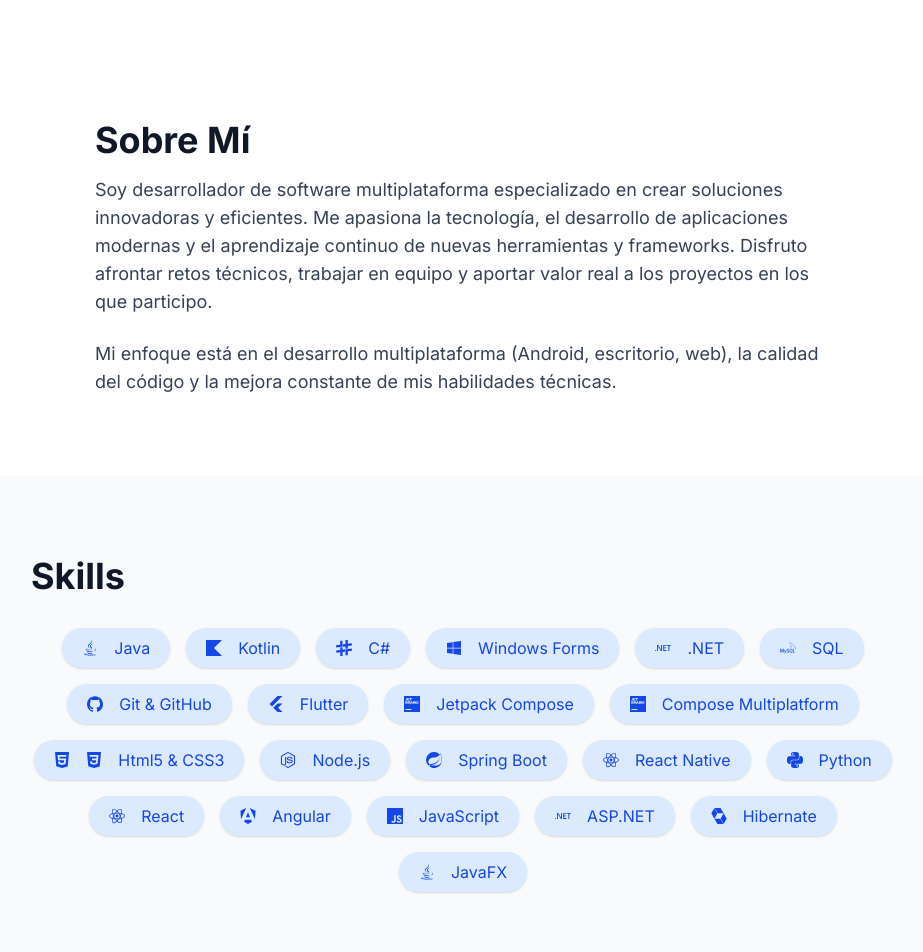
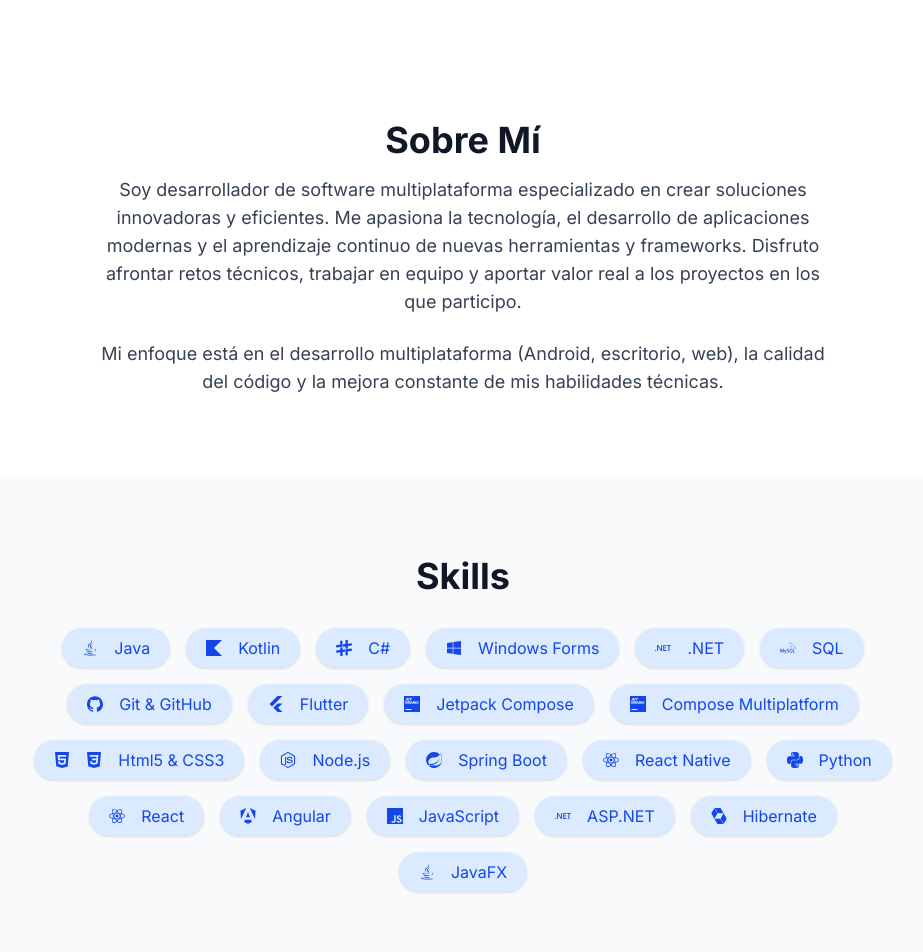
Before and after one commit to MendietaGarciaAlejandro/portfolioWebMendieta, a Next.js app: page / in a window 1280 px wide. Shown: the part 760-1712 px from the top of the page, without its empty margins (177-1100 px from the left). Built offline with nearby package versions, Linux system fonts and the light colour scheme.

Commit message:
Añade clase de centrado a las secciones "Sobre Mí", "Mis Proyectos" y "Skills" para mejorar la alineación del texto.

```diff
--- a/src/components/sections/About.tsx
+++ b/src/components/sections/About.tsx
@@ -9,6 +9,7 @@ export const About = () => {
           initial={{ opacity: 0, y: 20 }}
           whileInView={{ opacity: 1, y: 0 }}
           viewport={{ once: true }}
+          className="text-center"
         >
           <h2 className="text-3xl md:text-4xl font-bold text-gray-900 dark:text-white mb-4">
             Sobre Mí
--- a/src/components/sections/Projects.tsx
+++ b/src/components/sections/Projects.tsx
@@ -32,7 +32,7 @@ export const Projects = () => {
                     viewport={{ once: true }}
                     className="text-center mb-12"
                 >
-                    <h2 className="text-3xl md:text-4xl font-bold text-gray-900 dark:text-white mb-4">
+                    <h2 className="text-3xl md:text-4xl font-bold text-gray-900 dark:text-white mb-4 text-center">
                         Mis Proyectos
                     </h2>
                     <p className="text-xl text-gray-600 dark:text-gray-300">
--- a/src/components/sections/Skills.tsx
+++ b/src/components/sections/Skills.tsx
@@ -35,6 +35,7 @@ export const Skills = () => {
 					initial={{ opacity: 0, y: 20 }}
 					whileInView={{ opacity: 1, y: 0 }}
 					viewport={{ once: true }}
+					className="text-center"
 				>
 					<h2 className="text-3xl md:text-4xl font-bold text-gray-900 dark:text-white mb-8">
 						Skills
```
